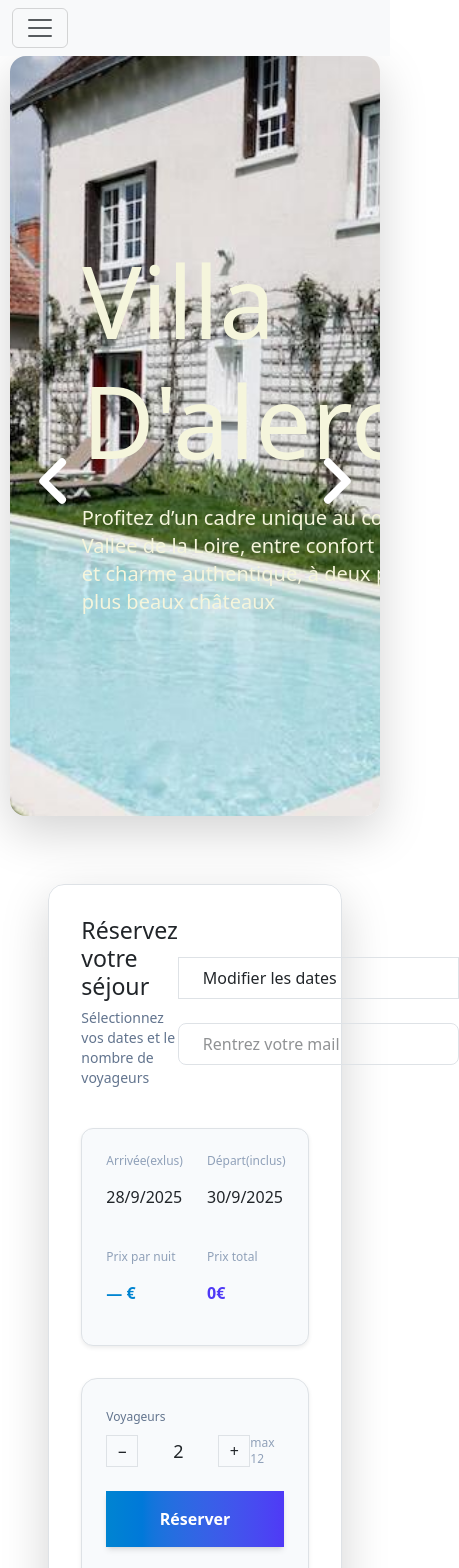
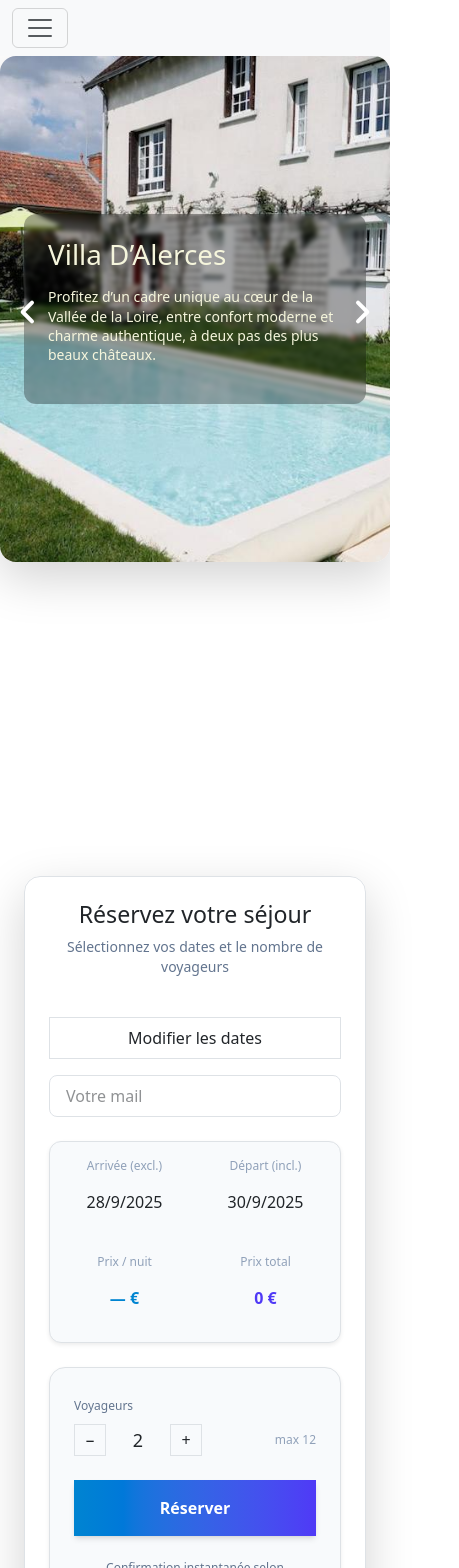
Before and after one commit to ElazarCohen1/solange-gite-website, a React (Vite) app in the folder frontend/: page / in a window 390 px wide. Shown: the top 1568 px of the page, 459 px wide, since content can reach past the window. Built offline with nearby package versions, Linux system fonts and the light colour scheme; no server answers.

Commit message:
responsive for reservation and carousel'

```diff
--- a/frontend/src/components/Carousel.jsx
+++ b/frontend/src/components/Carousel.jsx
@@ -21,17 +21,26 @@ import salle_bains_3 from "../assets/alerces/salle_bains_3.jpg";
 import salle_manger_2 from "../assets/alerces/salle_manger_2.jpg";
 import toilette from "../assets/alerces/toilette.jpg";
 
-
-
-const images = [maison, piscine, chateau, salleManger, balcon_barriere, chambre_2, chambre, cuisine_long_vue, cuisine_table, cuisine, escalier, garage, jardin, pont, salle_bains_2, salle_bains_3, salle_manger_2, toilette];
+const images = [
+  maison, piscine, chateau, salleManger, balcon_barriere, chambre_2,
+  chambre, cuisine_long_vue, cuisine_table, cuisine, escalier,
+  garage, jardin, pont, salle_bains_2, salle_bains_3, salle_manger_2, toilette
+];
 
 // Flèche gauche
 const PrevArrow = ({ onClick }) => (
   <button
     onClick={onClick}
-    className="absolute left-1 top-1/2 -translate-y-1/2 z-20 p-2 focus:outline-none active:scale-90 transition-transform"
+    className="absolute left-2 top-1/2 -translate-y-1/2 z-20 p-1 sm:p-2 focus:outline-none active:scale-90 transition-transform"
   >
-    <svg xmlns="http://www.w3.org/2000/svg" className="w-16 h-16 text-white" fill="none" viewBox="0 0 24 24" stroke="currentColor" strokeWidth={3}>
+    <svg
+      xmlns="http://www.w3.org/2000/svg"
+      className="w-8 h-8 sm:w-12 sm:h-12 md:w-16 md:h-16 text-white"
+      fill="none"
+      viewBox="0 0 24 24"
+      stroke="currentColor"
+      strokeWidth={3}
+    >
       <path strokeLinecap="round" strokeLinejoin="round" d="M15 19l-7-7 7-7" />
     </svg>
   </button>
@@ -41,16 +50,20 @@ const PrevArrow = ({ onClick }) => (
 const NextArrow = ({ onClick }) => (
   <button
     onClick={onClick}
-    className="absolute right-1 top-1/2 -translate-y-1/2 z-20 p-2 focus:outline-none active:scale-90 transition-transform"
+    className="absolute right-2 top-1/2 -translate-y-1/2 z-20 p-1 sm:p-2 focus:outline-none active:scale-90 transition-transform"
   >
-    <svg xmlns="http://www.w3.org/2000/svg" className="w-16 h-16 text-white" fill="none" viewBox="0 0 24 24" stroke="currentColor" strokeWidth={3}>
+    <svg
+      xmlns="http://www.w3.org/2000/svg"
+      className="w-8 h-8 sm:w-12 sm:h-12 md:w-16 md:h-16 text-white"
+      fill="none"
+      viewBox="0 0 24 24"
+      stroke="currentColor"
+      strokeWidth={3}
+    >
       <path strokeLinecap="round" strokeLinejoin="round" d="M9 5l7 7-7 7" />
     </svg>
   </button>
 );
-
-
-
 
 export default function Carousel() {
   const settings = {
@@ -67,29 +80,28 @@ export default function Carousel() {
   };
 
   return (
-    <div className="relative w-[95%] h-[90vh] mx-auto rounded-2xl overflow-hidden shadow-lg">
+    <div className="relative w-full mb-5 sm:w-[95%] mx-auto h-[60vh] sm:h-[80vh] md:h-screen rounded-2xl overflow-hidden shadow-lg">
 
-      <div className="absolute inset-0 flex items-center justify-start z-20 px-12">
-        <div className="text-[#F5F5DC] p-6 rounded-xl max-w-md">
-
-          <h1 className="!text-[100px] font-bold mb-4 columns-2">
-            Villa D'alerces
+      {/* Overlay texte */}
+      <div className="absolute inset-0 flex items-center justify-start z-20 px-4 sm:ml-8 md:ml-14">
+        <div className="text-[#F5F5DC] p-4 sm:p-6 rounded-xl max-w-sm sm:max-w-md bg-black/30 backdrop-blur-[2px]">
+          <h1 className="text-3xl sm:text-5xl md:text-7xl font-bold mb-3 sm:mb-4">
+            Villa D’Alerces
           </h1>
-
-          <p className="text-xl">
-            Profitez d’un cadre unique au cœur de la Vallée de la Loire, entre confort moderne et charme authentique, à deux pas des plus beaux châteaux
+          <p className="text-sm sm:text-base md:text-xl leading-snug sm:leading-normal">
+            Profitez d’un cadre unique au cœur de la Vallée de la Loire, entre confort moderne et charme authentique, à deux pas des plus beaux châteaux.
           </p>
         </div>
       </div>
 
-
+      {/* Slider */}
       <Slider {...settings}>
         {images.map((src, index) => (
-          <div key={index} >
+          <div key={index}>
             <img
               src={src}
               alt={`Slide ${index}`}
-              className="w-full h-screen object-cover "
+              className="w-full h-[60vh] sm:h-[80vh] md:h-screen object-cover"
             />
           </div>
         ))}
--- a/frontend/src/components/reservation.jsx
+++ b/frontend/src/components/reservation.jsx
@@ -177,87 +177,87 @@ export default function ReservationSearchBar() {
   const prettyDate = (d) => format(d, "dd/M/yyyy");
 
   return (
-    <div className="w-full flex justify-center p-8">
-      <div className="w-[90%] bg-white/90 backdrop-blur-sm rounded-2xl shadow-lg p-8 flex flex-col md:flex-row gap-8 items-center border border-slate-100">
+  <div className="w-full flex justify-center px-4 py-6 sm:p-8">
+    <div className="w-full sm:w-[90%] bg-white/90 backdrop-blur-sm rounded-2xl shadow-lg p-4 sm:p-8 flex flex-col md:flex-row gap-6 sm:gap-8 items-center border border-slate-100">
 
       {/* Left: Dates */}
-        <div className="flex-1 w-full relative ">
-          <div className="flex items-center justify-between">
+      <div className="flex-1 w-full relative">
+        <div className="flex flex-col sm:flex-row sm:items-center sm:justify-between gap-4 sm:gap-0">
           <div>
-              <h3 className="text-xl font-semibold">Réservez votre séjour</h3>
-              <p className="text-sm text-slate-500 mt-1">
+            <h3 className="text-lg sm:text-xl font-semibold text-center sm:text-left">
+              Réservez votre séjour
+            </h3>
+            <p className="text-sm text-slate-500 mt-1 text-center sm:text-left">
               Sélectionnez vos dates et le nombre de voyageurs
             </p>
           </div>
 
-            <div className="flex flex-col items-stretch gap-6">
+          <div className="flex flex-col sm:flex-row items-stretch sm:items-center gap-3 sm:gap-6">
             <button
               onClick={() => setOpenCalendar((s) => !s)}
-                className="inline-flex items-center gap-2 px-4 py-2 rounded-lg border border-slate-300 text-sm hover:bg-slate-50 active:scale-95 transition"
+              className="inline-flex items-center justify-center gap-2 px-3 sm:px-4 py-2 rounded-lg border border-slate-300 text-sm hover:bg-slate-50 active:scale-95 transition text-center"
             >
               {openCalendar ? "Fermer le calendrier" : "Modifier les dates"}
             </button>
-              {/* le mail */}
+
+            {/* Champ mail */}
             <input
               name="mail_reservation"
-                type="text"
-                placeholder="Rentrez votre mail"
-                onChange={(e)=> setMail(e.target.value)}
+              type="email"
+              placeholder="Votre mail"
+              onChange={(e) => setMail(e.target.value)}
               required
-                className="px-4 py-2 rounded-lg border border-slate-300 text-sm focus:outline-none focus:ring-2 focus:ring-blue-400 transition"
+              className="px-3 sm:px-4 py-2 rounded-lg border border-slate-300 text-sm focus:outline-none focus:ring-2 focus:ring-blue-400 transition w-full sm:w-auto"
             />
           </div>
-
         </div>
 
         {/* Dates résumées */}
-          <div className="mt-6 grid grid-cols-2 sm:grid-cols-4 gap-6 bg-slate-50 p-4 rounded-xl border border-slate-200 shadow-sm">
+        <div className="mt-6 grid grid-cols-2 sm:grid-cols-4 gap-4 sm:gap-6 bg-slate-50 p-3 sm:p-4 rounded-xl border border-slate-200 shadow-sm text-center sm:text-left">
           <div>
-              <p className="text-xs text-slate-400">Arrivée(exlus)</p>
+            <p className="text-xs text-slate-400">Arrivée (excl.)</p>
             <p className="text-base font-medium">{prettyDate(range[0].startDate)}</p>
           </div>
           <div>
-              <p className="text-xs text-slate-400">Départ(inclus)</p>
+            <p className="text-xs text-slate-400">Départ (incl.)</p>
             <p className="text-base font-medium">{prettyDate(range[0].endDate)}</p>
           </div>
           <div>
-              <p className="text-xs text-slate-400">Prix par nuit </p>
+            <p className="text-xs text-slate-400">Prix / nuit</p>
             <p className="text-base font-semibold text-sky-600">{priceByNight()} €</p>
           </div>
           <div>
             <p className="text-xs text-slate-400">Prix total</p>
-                <p className="text-base font-semibold text-indigo-600">{priceTotal}€</p>
+            <p className="text-base font-semibold text-indigo-600">{priceTotal} €</p>
           </div>
         </div>
 
-          {/* Calendar overlay */}
+        {/* Calendrier */}
         {openCalendar && (
-            <div className="absolute top-full left-0 mt-2 bg-white p-4 rounded-xl border border-slate-200 shadow-lg z-50 transition-all duration-300 ease-in-out">
+          <div className="absolute top-full left-0 mt-2 bg-white p-3 sm:p-4 rounded-xl border border-slate-200 shadow-lg z-50 transition-all duration-300 ease-in-out">
             <DateRange
               onChange={(item) => setRange([item.selection])}
               moveRangeOnFirstSelection={false}
               ranges={range}
-                months={2}
-                direction="horizontal"
+              months={window.innerWidth < 640 ? 1 : 2} // ✅ 1 mois sur mobile
+              direction={window.innerWidth < 640 ? "vertical" : "horizontal"}
               minDate={new Date()}
               disabledDates={disabledDates}
-                dayContentRenderer={(date)=>{
+              dayContentRenderer={(date) => {
                 const day = date.getDate();
                 const month = date.getMonth() + 1;
                 const year = date.getFullYear();
                 const key = `${day}/${month}/${year}`;
                 const prixParJour = allPrices[key] || "—";
 
-                  return(
+                return (
                   <div className="flex flex-col items-center justify-center h-full p-1">
-                      <span className="text-sm font-medium block leading-tight">
-                        {date.getDate()}
-                      </span>
+                    <span className="text-sm font-medium block leading-tight">{day}</span>
                     <span className="text-[8px] text-gray-600 block leading-tight mt-1">
                       {prixParJour}
                     </span>
                   </div>
-                  )
+                );
               }}
             />
           </div>
@@ -266,21 +266,21 @@ export default function ReservationSearchBar() {
 
       {/* Right: Guests & CTA */}
       <div className="w-full md:w-80 flex-shrink-0">
-          <div className="bg-slate-50 p-6 rounded-2xl border border-slate-200 shadow-sm flex flex-col gap-6">
+        <div className="bg-slate-50 p-4 sm:p-6 rounded-2xl border border-slate-200 shadow-sm flex flex-col gap-4 sm:gap-6">
           <div>
             <label className="text-xs text-slate-500">Voyageurs</label>
             <div className="mt-2 flex items-center justify-between">
-                <div className="flex items-center gap-3">
+              <div className="flex items-center gap-2 sm:gap-3">
                 <button
                   onClick={() => setGuests((g) => Math.max(1, g - 1))}
-                    className="h-8 w-8 rounded-full border flex items-center justify-center text-lg"
+                  className="h-8 w-8 rounded-full border flex items-center justify-center text-lg active:scale-90"
                 >
                   −
                 </button>
                 <div className="min-w-[48px] text-center font-medium text-lg">{guests}</div>
                 <button
                   onClick={() => setGuests((g) => Math.min(12, g + 1))}
-                    className="h-8 w-8 rounded-full border flex items-center justify-center text-lg"
+                  className="h-8 w-8 rounded-full border flex items-center justify-center text-lg active:scale-90"
                 >
                   +
                 </button>
@@ -291,13 +291,13 @@ export default function ReservationSearchBar() {
 
           <button
             onClick={handleReserve}
-              className="w-full inline-flex items-center justify-center gap-2 px-5 py-3 rounded-xl bg-gradient-to-r from-sky-600 to-indigo-600 text-white font-semibold shadow-md hover:scale-[1.01] transition-transform"
+            className="w-full inline-flex items-center justify-center gap-2 px-4 sm:px-5 py-3 rounded-xl bg-gradient-to-r from-sky-600 to-indigo-600 text-white font-semibold shadow-md hover:scale-[1.02] active:scale-[0.98] transition-transform text-sm sm:text-base"
           >
             {!loading ? (
               <span>Réserver</span>
-
-              ): <span>⏳ Reservation en cours...</span>
-              }
+            ) : (
+              <span>⏳ Réservation en cours...</span>
+            )}
           </button>
 
           <p className="text-center text-xs text-slate-500">
@@ -308,4 +308,5 @@ export default function ReservationSearchBar() {
     </div>
   </div>
 );
+
 }
```
Lines whose indentation alone changed are shown as unchanged.
